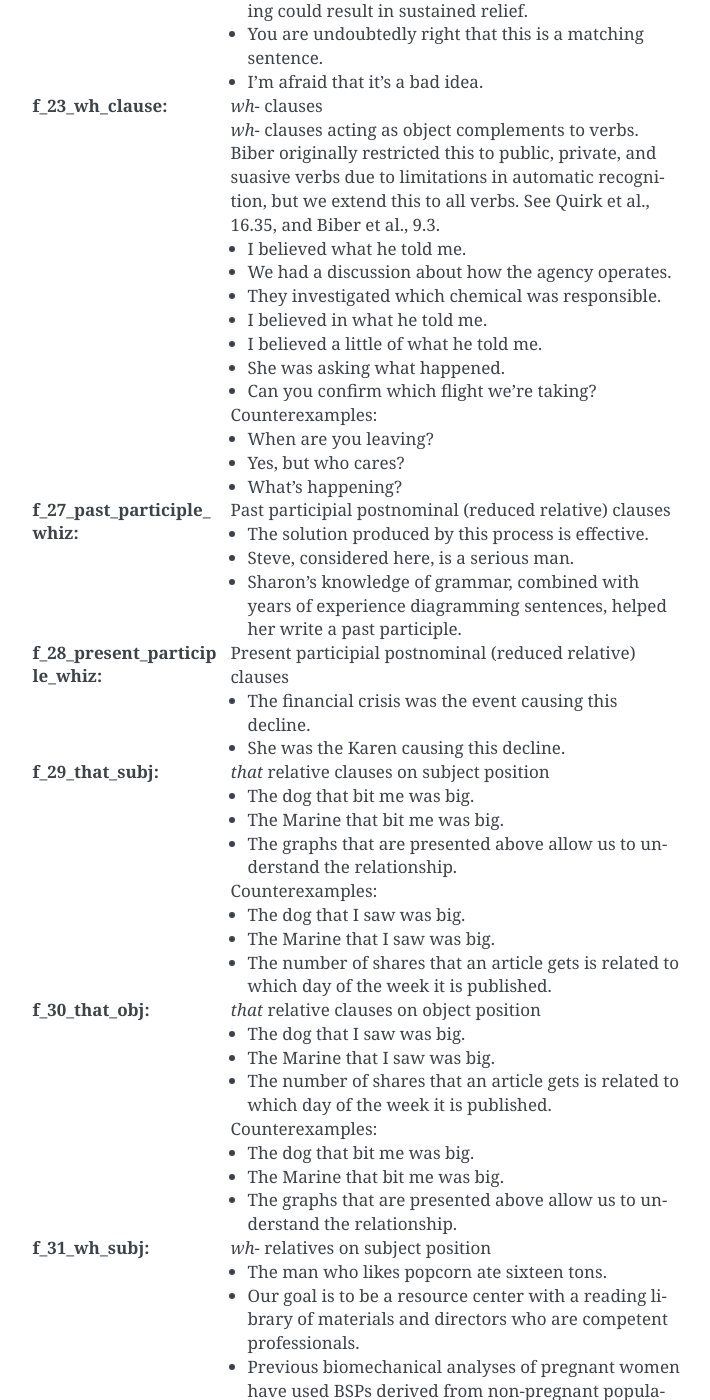
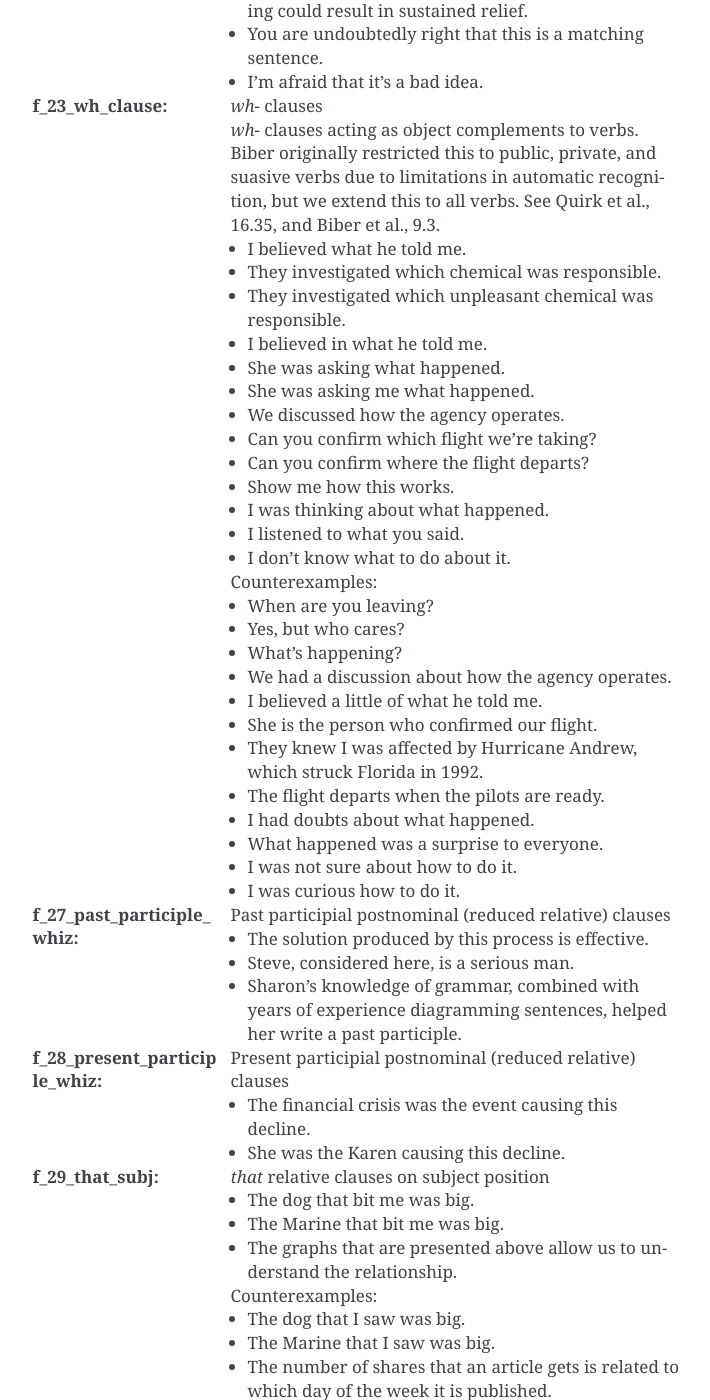
Before and after one commit to capnrefsmmat/matcherator, a Sphinx documentation site: the page built from docs/pseudobiber-reference.rst, in a window 1280 px wide and 1400 px high, scrolled down 9174 px. Shown: the whole window, without its empty margins (396-1106 px from the left). Built offline with Sphinx 7.4.7, drawn with Linux system fonts in a browser that asks for light colours; some of the changed text lies outside the part shown.

Commit message:
Update reference due to 520a896

```diff
--- a/docs/pseudobiber-reference.rst
+++ b/docs/pseudobiber-reference.rst
@@ -513,18 +513,33 @@ structures in the dependency trees.
    *wh-* clauses acting as object complements to verbs. Biber originally restricted this to public, private, and suasive verbs due to limitations in automatic recognition, but we extend this to all verbs. See Quirk et al., 16.35, and Biber et al., 9.3.
 
    * I believed what he told me.
-   * We had a discussion about how the agency operates.
    * They investigated which chemical was responsible.
+   * They investigated which unpleasant chemical was responsible.
    * I believed in what he told me.
-   * I believed a little of what he told me.
    * She was asking what happened.
+   * She was asking me what happened.
+   * We discussed how the agency operates.
    * Can you confirm which flight we're taking?
+   * Can you confirm where the flight departs?
+   * Show me how this works.
+   * I was thinking about what happened.
+   * I listened to what you said.
+   * I don't know what to do about it.
 
    Counterexamples:
 
    * When are you leaving?
    * Yes, but who cares?
    * What's happening?
+   * We had a discussion about how the agency operates.
+   * I believed a little of what he told me.
+   * She is the person who confirmed our flight.
+   * They knew I was affected by Hurricane Andrew, which struck Florida in 1992.
+   * The flight departs when the pilots are ready.
+   * I had doubts about what happened.
+   * What happened was a surprise to everyone.
+   * I was not sure about how to do it.
+   * I was curious how to do it.
 :f_27_past_participle_whiz:
    Past participial postnominal (reduced relative) clauses
 
@@ -567,7 +582,7 @@ structures in the dependency trees.
    * The Marine that bit me was big.
    * The graphs that are presented above allow us to understand the relationship.
 :f_31_wh_subj:
-   *wh-* relatives on subject position
+   *wh-* relative clauses on subject position
 
 
    * The man who likes popcorn ate sixteen tons.
@@ -581,7 +596,7 @@ structures in the dependency trees.
    * Tom asked the man who went to the store.
    * The dog that saw me was big.
 :f_32_wh_obj:
-   *wh-* relatives on object position
+   *wh-* relative clauses on object position
 
 
    * The man who Sally likes is here.
@@ -774,6 +789,8 @@ directly, but are calculated from the results of several.
    * I believe he was arrested.
    * She thought the election was stolen.
    * I said it was a bad idea.
+   * I think she attacked me.
+   * I think she was the one who attacked me.
 
    Counterexamples:
 
```
